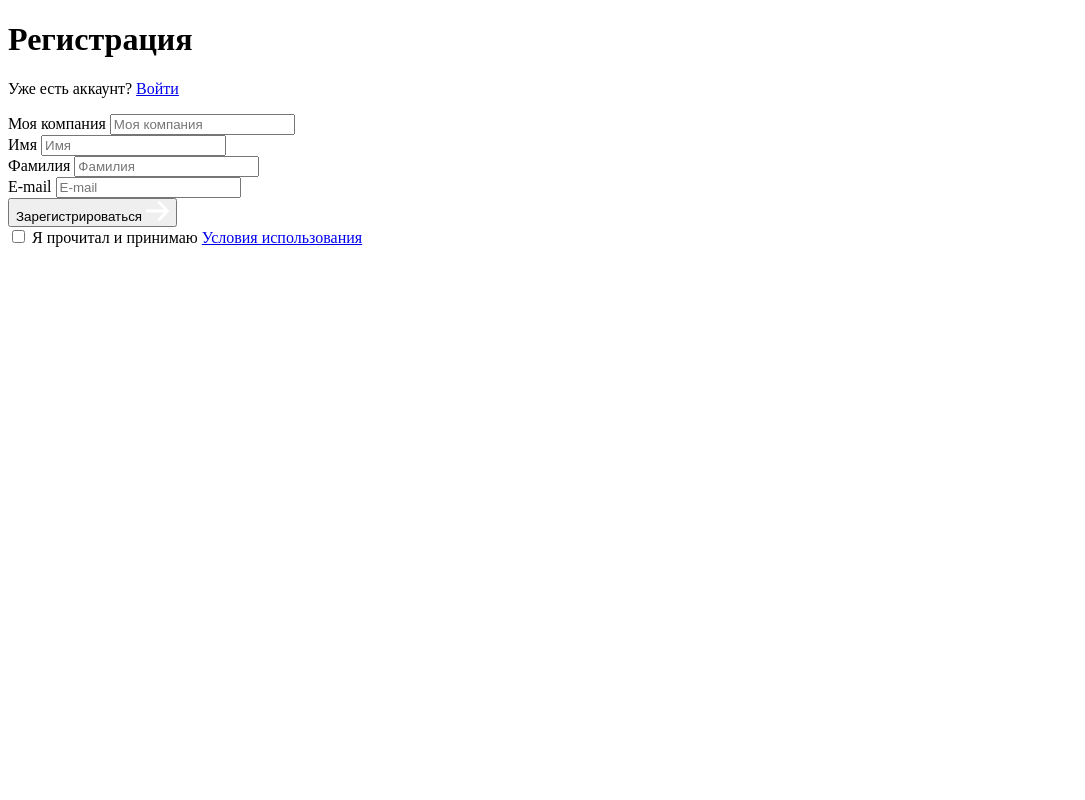
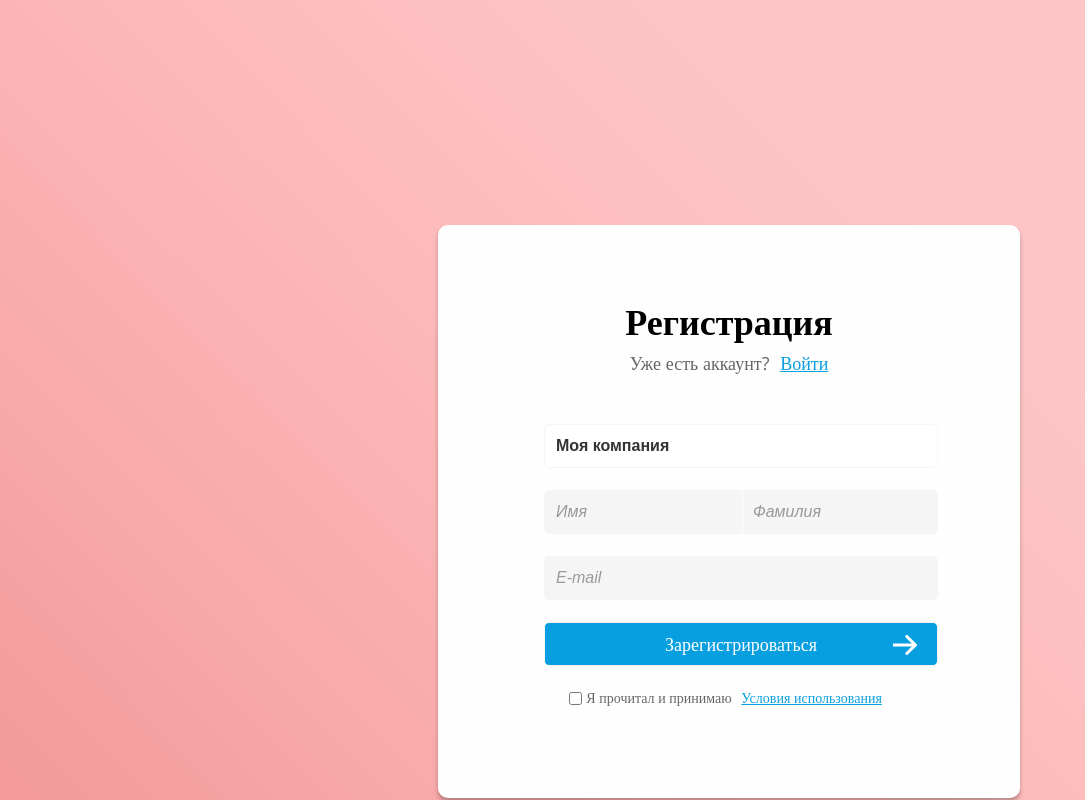
Before and after one commit to m-khismatullin/purpleschool-css-homework, a plain HTML site: page 2-form/index.html in a window 1280 px wide. Shown: the top 800 px of the page, without its empty margins (0-1085 px from the left). Drawn offline with nearby package versions, Linux system fonts and the light colour scheme.

Commit message:
add css for Register

```diff
--- a/2-form/index.html
+++ b/2-form/index.html
@@ -4,6 +4,13 @@
         <meta charset="UTF-8" />
         <meta name="viewport" content="width=device-width, initial-scale=1.0" />
         <title>Регистрация</title>
+        <link rel="stylesheet" href="./styles/styles.css" />
+        <link rel="preconnect" href="https://fonts.googleapis.com" />
+        <link rel="preconnect" href="https://fonts.gstatic.com" crossorigin />
+        <link
+            href="https://fonts.googleapis.com/css2?family=Open+Sans:ital,wght@0,300..800;1,300..800&display=swap"
+            rel="stylesheet"
+        />
     </head>
     <body>
         <main>
@@ -33,6 +40,10 @@
                             required
                         />
                     </div>
+                    <img
+                        src="./images/divider.svg"
+                        alt="Разделитель имени и фамилии"
+                    />
                     <div class="lastname">
                         <label for="lastname">Фамилия</label>
                         <input
@@ -55,20 +66,15 @@
                     />
                 </div>
                 <button>
-                    Зарегистрироваться
+                    <div>Зарегистрироваться</div>
                     <img
                         src="./images/arrow.svg"
                         alt="Стрелка на кнопке регистрации"
                     />
                 </button>
                 <div class="assent">
-                    <input
-                        type="checkbox"
-                        id="consent"
-                        name="consent"
-                        required
-                    />
-                    <label for="consent"
+                    <input type="checkbox" id="assent" name="assent" required />
+                    <label for="assent"
                         >Я прочитал и принимаю
                         <a href="#">Условия использования</a></label
                     >
--- /dev/null
+++ b/2-form/styles/styles.css
@@ -0,0 +1,168 @@
+*,
+::before,
+::after {
+    box-sizing: border-box;
+}
+
+body {
+    background: linear-gradient(
+            225deg,
+            rgb(253, 197, 197) 25.447%,
+            rgba(242, 152, 222, 0) 100%
+        ),
+        linear-gradient(
+            225.29deg,
+            rgb(255, 165, 165) 32.964%,
+            rgba(255, 255, 255, 0) 82.031%
+        ),
+        rgb(243, 148, 148);
+}
+
+form {
+    background-color: #fffefe;
+    border-radius: 10px;
+    width: 582px;
+    height: 573px;
+    margin: 225px 430px;
+    font-family: Open Sans;
+    padding: 72px 106px 91px;
+    box-shadow: 0 4px 4px 0px rgba(0, 0, 0, 0.25);
+}
+
+form > * {
+    width: 100%;
+    text-align: center;
+}
+
+form label {
+    display: none;
+}
+
+form a {
+    color: #089fe0;
+}
+
+form h1 {
+    font-size: 36px;
+    font-weight: 700;
+    line-height: 49px;
+    margin: 0;
+    height: 54px;
+}
+
+form p {
+    font-size: 18px;
+    font-weight: 400;
+    line-height: 25px;
+    margin: 0 auto 47px;
+    color: #666;
+    height: 26px;
+}
+
+form p span {
+    margin-left: 6px;
+}
+
+.name,
+input[type='text'],
+input[type='email'],
+button {
+    width: 394px;
+    height: 44px;
+    border-radius: 5px;
+    border: 1px solid #f5f5f5;
+    padding: 9px 11px;
+    margin: 0 auto 22px;
+}
+
+::placeholder {
+    color: #999999;
+    font-style: italic;
+    font-size: 16px;
+    line-height: 22px;
+}
+
+.company ::placeholder {
+    color: #333333;
+    font-style: normal;
+    font-weight: bold;
+}
+
+.name,
+.name input,
+.email input,
+.assent input {
+    background-color: #f5f5f5;
+}
+
+.name {
+    position: relative;
+    border: none;
+}
+
+.name img {
+    position: absolute;
+    top: 0px;
+    left: 198px;
+}
+
+.name input {
+    position: absolute;
+    width: 151px;
+    padding-left: 0;
+}
+
+.firstname input {
+    top: 0px;
+    left: 11px;
+}
+
+.lastname input {
+    top: 0px;
+    left: 208px;
+}
+
+button {
+    font-size: 18px;
+    line-height: 25px;
+    color: #ffffff;
+    font-family: inherit;
+    text-align: center;
+    background-color: #089fe0;
+    position: relative;
+}
+
+button * {
+    display: inline-block;
+}
+
+button div {
+    text-align: center;
+    margin: 0 auto;
+    width: 190px;
+    height: 26px;
+}
+
+button img {
+    position: absolute;
+    top: 12px;
+    left: 348px;
+}
+
+.assent label {
+    display: inline;
+    font-size: 14px;
+    line-height: 19px;
+    color: #666;
+    vertical-align: text-top;
+}
+
+.assent label a {
+    margin-left: 6px;
+}
+
+input[type='checkbox'] {
+    padding-left: 0;
+    margin-left: -7px;
+    margin-right: 0;
+}
```
Also changed, not shown: 2-form/images/divider.svg (added).
